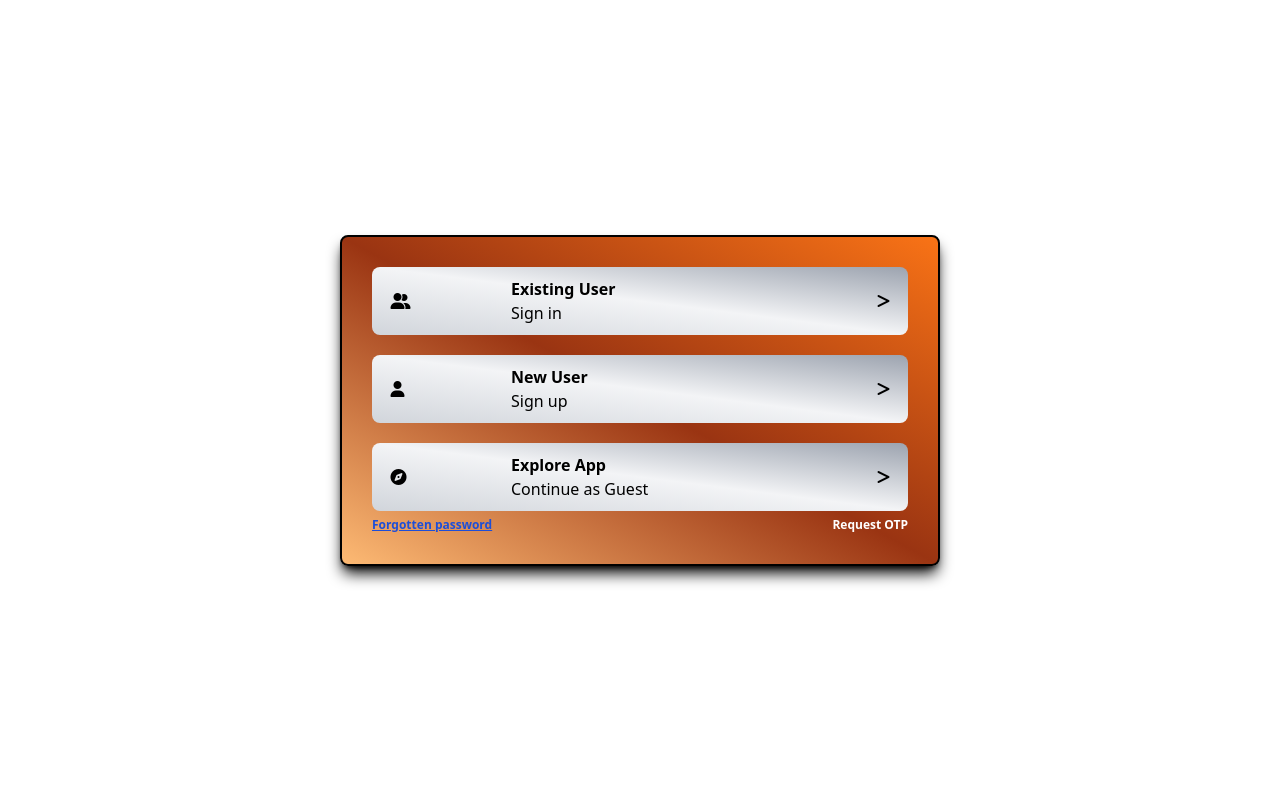
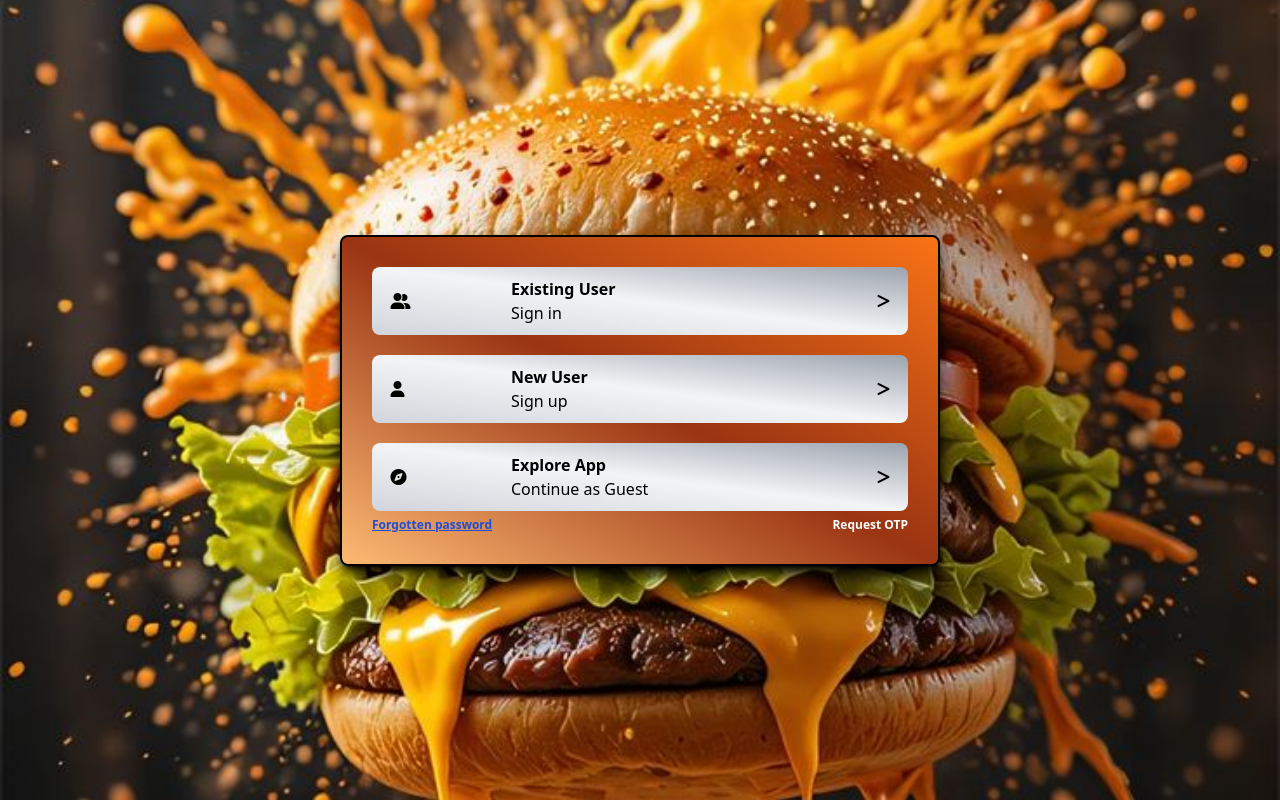
Before and after one commit to Perfect-Aimers-Enterprise/perpetual-taste, a website: page public/htmlFolder/regLog.html in a window 1280 px wide. Drawn offline with Linux system fonts and the light colour scheme.

Commit message:
registration perpetual

```diff
--- a/public/htmlFolder/regLog.html
+++ b/public/htmlFolder/regLog.html
@@ -12,7 +12,7 @@
     <title>User Registration & Login</title>
     <style>
         body {
-            background-image: url('../image/perpetualTasteImg/bakery10.jpg');
+            background-image: url('../image/heroImage/A\ hamburger\ with\ cheese\ and\ tomato\ on\ a\ wooden\ table.jpg');
             background-repeat: no-repeat;
             background-size: cover;
             background-position: center;
```
